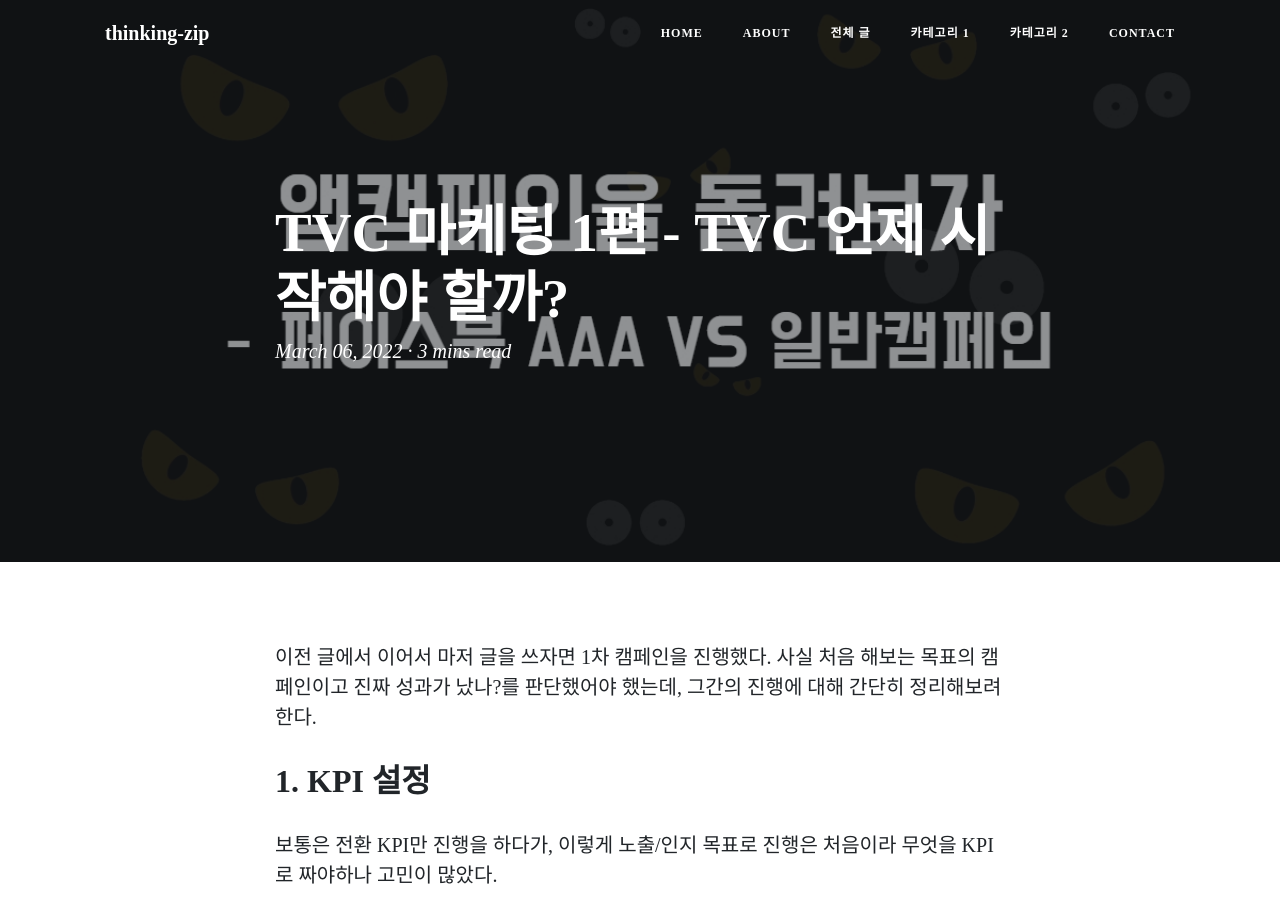
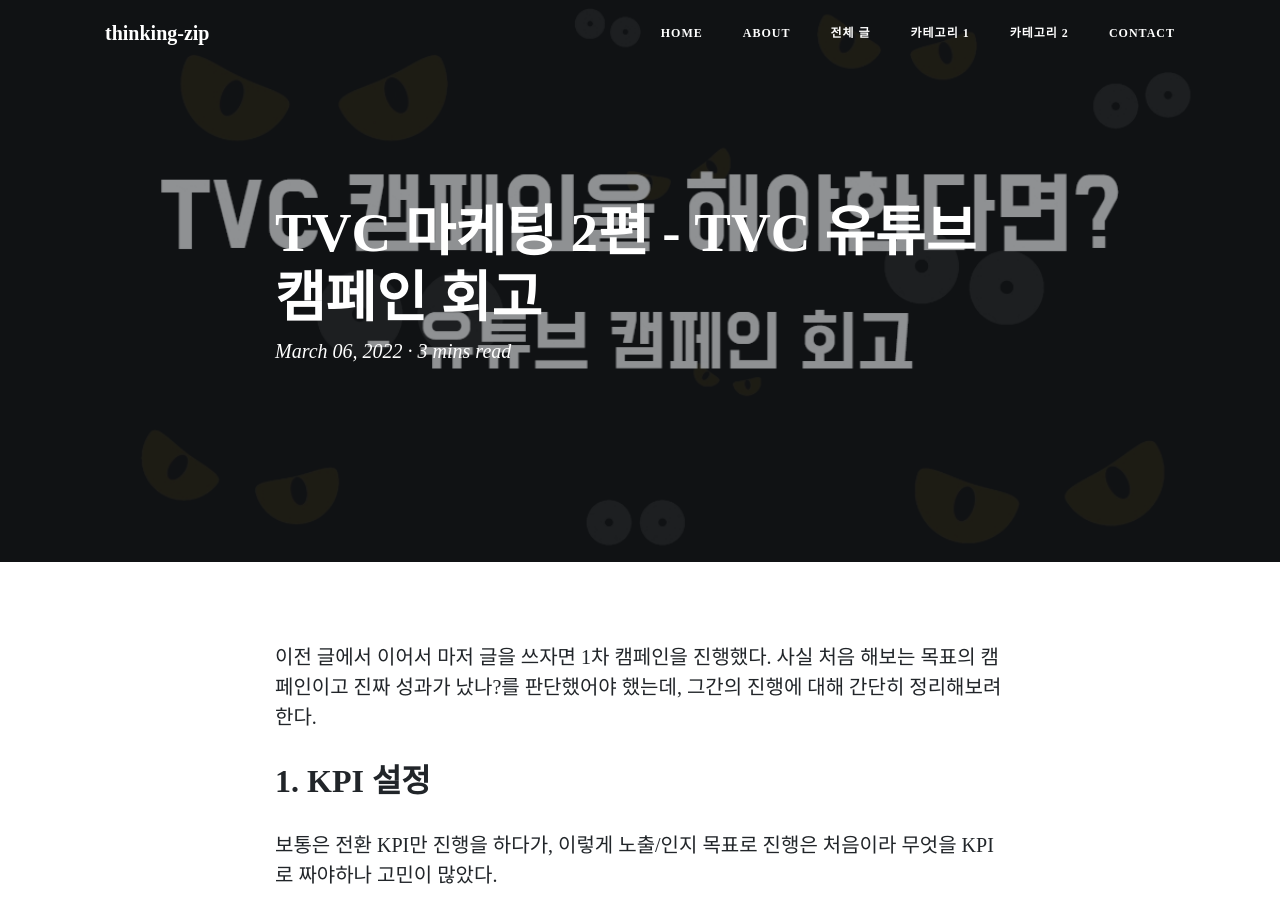
Before and after one commit to jjyynn22/thinkingzip_, a Jekyll site: the page built from _posts/2022-01-24-tvc-marketing2.md, in a window 1280 px wide and 900 px high. Built offline with Jekyll 4.4.1, drawn with Linux system fonts in a browser that asks for light colours; some web fonts are replaced; comment, search, counter and statistics services are not loaded.

Commit message:
Update 2022-01-24-tvc-marketing2.md

```diff
--- a/_posts/2022-01-24-tvc-marketing2.md
+++ b/_posts/2022-01-24-tvc-marketing2.md
@@ -1,9 +1,9 @@
 ---
 layout: post
 permalink: /tvcf-marketing-2nd/
-title: 'TVC 마케팅 1편 - TVC 언제 시작해야 할까?'
+title: 'TVC 마케팅 2편 - TVC 유튜브 캠페인 회고'
 date: 2022-03-06 12:00:00 +09:00
-feature: '/img/posts/11/thmb.jpg'
+feature: '/img/posts/12/thmb.jpg'
 categories:
   - category-1
 tags:
```
